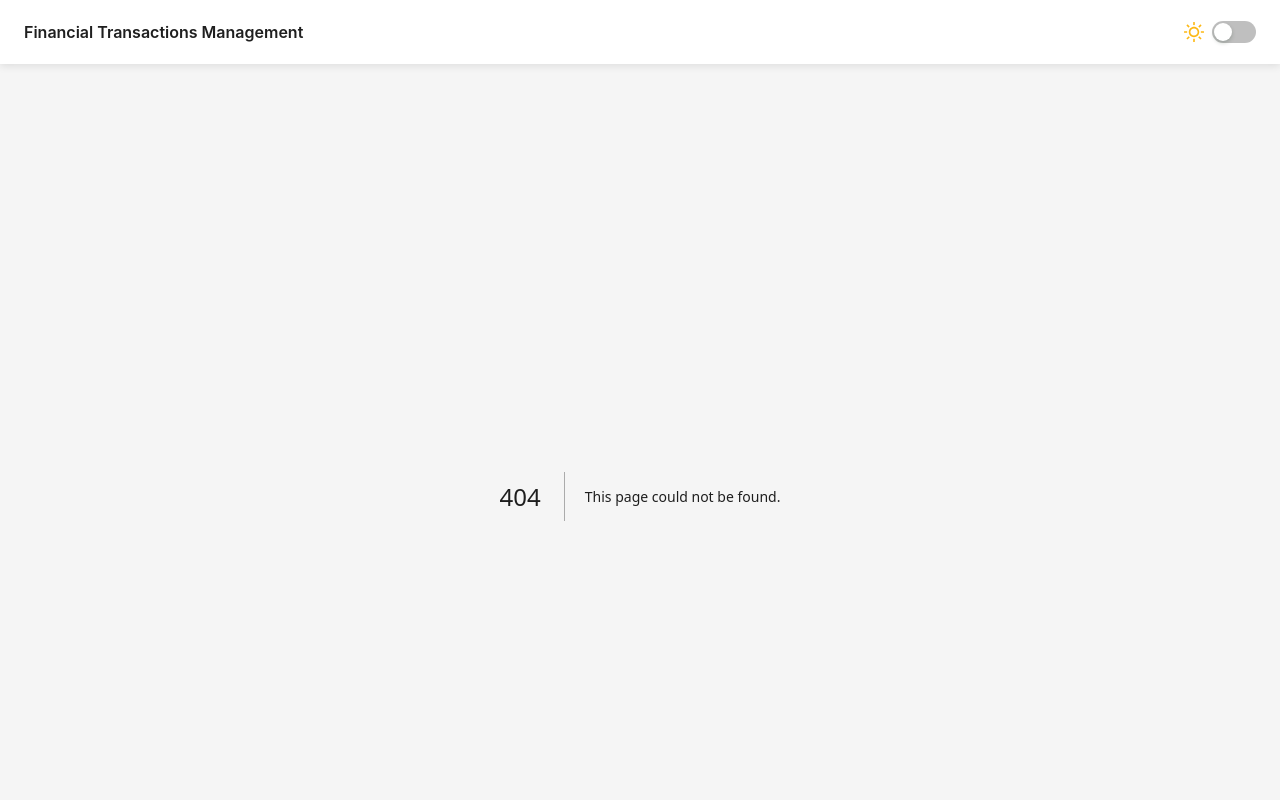
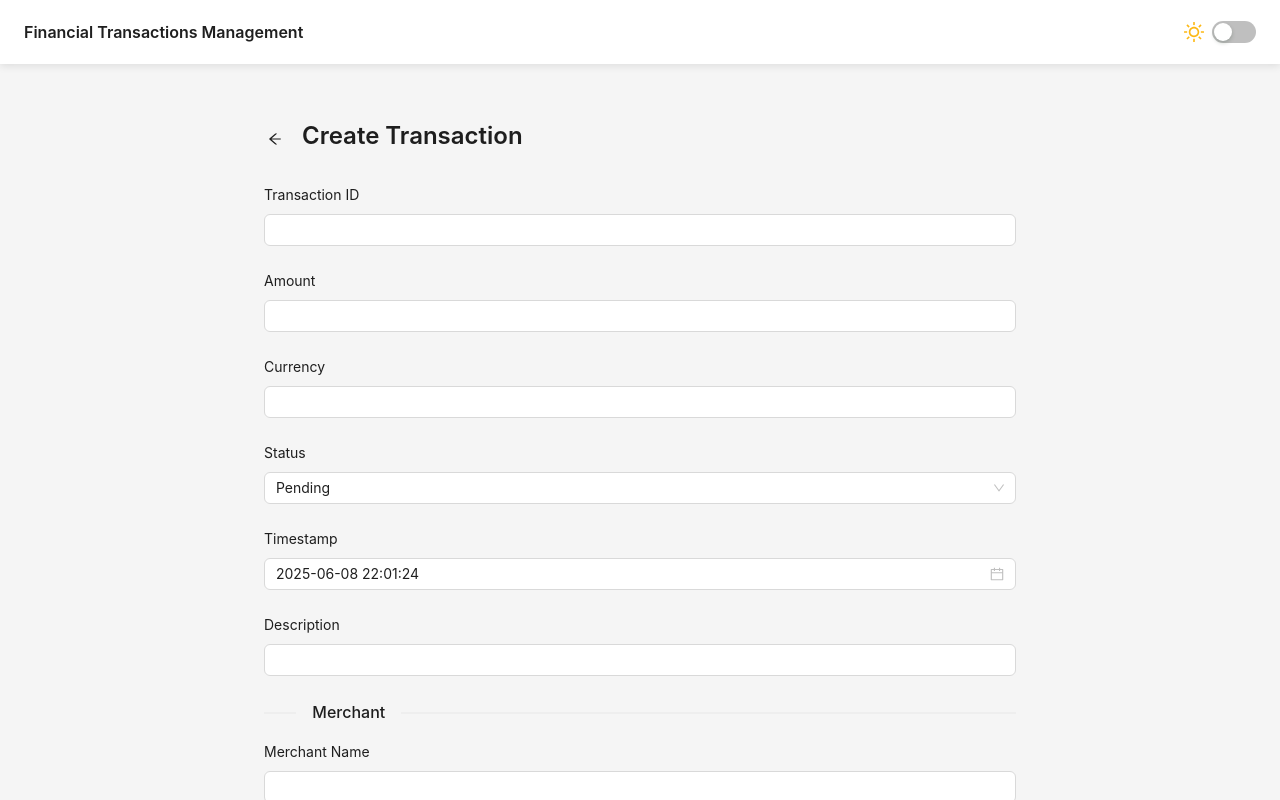
Before and after one commit to Navid-Mousavizdeh/financial-transactions-management-system, a Next.js app: page /transaction in a window 1280 px wide. Before the commit this address had no page. Built offline with nearby package versions, Linux system fonts and the light colour scheme; what @ant-design/nextjs-registry would draw is missing.

Commit message:
feat: add form transaction

```diff
--- /dev/null
+++ b/app/transaction/page.tsx
@@ -0,0 +1,8 @@
+"use client";
+
+import { Transactions } from "@/features";
+import TransactionForm from "@/features/TransactionForm";
+
+export default function Home() {
+  return <TransactionForm />;
+}
--- /dev/null
+++ b/features/TransactionForm/index.tsx
@@ -0,0 +1,208 @@
+"use client";
+
+import React from "react";
+import {
+  Form,
+  Input,
+  InputNumber,
+  Select,
+  DatePicker,
+  Button,
+  Divider,
+  Typography,
+  Space,
+} from "antd";
+import { z } from "zod";
+import dayjs from "dayjs";
+import customParseFormat from "dayjs/plugin/customParseFormat";
+import { Controller, useForm } from "react-hook-form";
+import { zodResolver } from "@hookform/resolvers/zod";
+import { TransactionSchema } from "@/schemas";
+import { ArrowLeftOutlined } from "@ant-design/icons";
+import { useRouter } from "next/navigation";
+
+dayjs.extend(customParseFormat);
+
+const { Title } = Typography;
+const { Option } = Select;
+
+type Transaction = z.infer<typeof TransactionSchema>;
+
+export default function TransactionForm() {
+  const router = useRouter();
+
+  const methods = useForm<Transaction>({
+    resolver: zodResolver(TransactionSchema),
+    defaultValues: {
+      id: crypto.randomUUID(),
+      status: "pending",
+      timestamp: new Date(),
+    } as any,
+  });
+
+  const {
+    handleSubmit,
+    control,
+    register,
+    formState: { errors, isSubmitting },
+  } = methods;
+
+  const onSubmit = (data: Transaction) => {
+    console.log("Submitted data", data);
+  };
+
+  const renderError = (field?: any) =>
+    field && <span style={{ color: "red" }}>{field.message}</span>;
+
+  return (
+    <div style={{ maxWidth: 800, margin: "0 auto", padding: 24 }}>
+      <Space align="baseline" size={"middle"} style={{ marginBottom: 32 }}>
+        <ArrowLeftOutlined
+          style={{ padding: 4 }}
+          onClick={() => {
+            router.back();
+          }}
+        />
+        <Title style={{ marginBottom: 0 }} level={3}>
+          Create Transaction
+        </Title>
+      </Space>
+
+      <Form layout="vertical" onFinish={handleSubmit(onSubmit)}>
+        <Form.Item label="Transaction ID">
+          {renderError(errors.id)}
+          <Input {...register("id")} />
+        </Form.Item>
+
+        <Form.Item label="Amount">
+          {renderError(errors.amount)}
+          <Controller
+            name="amount"
+            control={control}
+            render={({ field }) => (
+              <InputNumber {...field} style={{ width: "100%" }} />
+            )}
+          />
+        </Form.Item>
+
+        <Form.Item label="Currency">
+          {renderError(errors.currency)}
+          <Input {...register("currency")} />
+        </Form.Item>
+
+        <Form.Item label="Status">
+          {renderError(errors.status)}
+          <Controller
+            name="status"
+            control={control}
+            render={({ field }) => (
+              <Select {...field}>
+                <Option value="completed">Completed</Option>
+                <Option value="pending">Pending</Option>
+                <Option value="failed">Failed</Option>
+              </Select>
+            )}
+          />
+        </Form.Item>
+
+        <Form.Item label="Timestamp">
+          {renderError(errors.timestamp)}
+          <Controller
+            name="timestamp"
+            control={control}
+            render={({ field }) => (
+              <DatePicker
+                {...field}
+                showTime
+                style={{ width: "100%" }}
+                value={dayjs(field.value)}
+                onChange={(value) => field.onChange(value?.toDate())}
+              />
+            )}
+          />
+        </Form.Item>
+
+        <Form.Item label="Description">
+          {renderError(errors.description)}
+          <Input {...register("description")} />
+        </Form.Item>
+
+        <Divider orientation="left">Merchant</Divider>
+        <Form.Item label="Merchant Name">
+          {renderError(errors?.merchant?.name)}
+          <Input {...register("merchant.name")} />
+        </Form.Item>
+        <Form.Item label="Merchant ID">
+          {renderError(errors?.merchant?.id)}
+          <Input {...register("merchant.id")} />
+        </Form.Item>
+
+        <Divider orientation="left">Payment Method</Divider>
+        <Form.Item label="Type">
+          {renderError(errors?.payment_method?.type)}
+          <Input {...register("payment_method.type")} />
+        </Form.Item>
+        <Form.Item label="Last 4 Digits">
+          {renderError(errors?.payment_method?.last4)}
+          <Input {...register("payment_method.last4")} />
+        </Form.Item>
+        <Form.Item label="Brand">
+          {renderError(errors?.payment_method?.brand)}
+          <Input {...register("payment_method.brand")} />
+        </Form.Item>
+
+        <Divider orientation="left">Sender</Divider>
+        <Form.Item label="Sender Name">
+          {renderError(errors?.sender?.name)}
+          <Input {...register("sender.name")} />
+        </Form.Item>
+        <Form.Item label="Sender Account ID">
+          {renderError(errors?.sender?.account_id)}
+          <Input {...register("sender.account_id")} />
+        </Form.Item>
+
+        <Divider orientation="left">Receiver</Divider>
+        <Form.Item label="Receiver Name">
+          {renderError(errors?.receiver?.name)}
+          <Input {...register("receiver.name")} />
+        </Form.Item>
+        <Form.Item label="Receiver Account ID">
+          {renderError(errors?.receiver?.account_id)}
+          <Input {...register("receiver.account_id")} />
+        </Form.Item>
+
+        <Divider orientation="left">Fees</Divider>
+        <Form.Item label="Processing Fee">
+          {renderError(errors?.fees?.processing_fee)}
+          <Controller
+            name="fees.processing_fee"
+            control={control}
+            render={({ field }) => (
+              <InputNumber {...field} style={{ width: "100%" }} />
+            )}
+          />
+        </Form.Item>
+        <Form.Item label="Fee Currency">
+          {renderError(errors?.fees?.currency)}
+          <Input {...register("fees.currency")} />
+        </Form.Item>
+
+        <Divider orientation="left">Metadata</Divider>
+        <Form.Item label="Order ID">
+          {renderError(errors?.metadata?.order_id)}
+          <Input {...register("metadata.order_id")} />
+        </Form.Item>
+        <Form.Item label="Customer ID">
+          {renderError(errors?.metadata?.customer_id)}
+          <Input {...register("metadata.customer_id")} />
+        </Form.Item>
+
+        <Form.Item>
+          <Button type="primary" htmlType="submit" loading={isSubmitting}>
+            Create Transaction
+          </Button>
+        </Form.Item>
+      </Form>
+    </div>
+  );
+}
--- a/package.json
+++ b/package.json
@@ -12,6 +12,7 @@
   "dependencies": {
     "@ant-design/nextjs-registry": "^1.0.2",
     "@ant-design/v5-patch-for-react-19": "^1.0.3",
+    "@hookform/resolvers": "^5.1.1",
     "@reduxjs/toolkit": "^2.8.2",
     "@tanstack/react-query": "^5.80.6",
     "@tanstack/react-table": "^8.21.3",
@@ -20,6 +21,7 @@
     "next": "15.3.3",
     "react": "^19.0.0",
     "react-dom": "^19.0.0",
+    "react-hook-form": "^7.57.0",
     "react-redux": "^9.2.0",
     "zod": "^3.25.56"
   },
```
Also changed, not shown: features/Transactions/components/TransactionsTable/index.tsx (+17 -2 lines), 1 other file (tests, documents, lock files or other folders).
